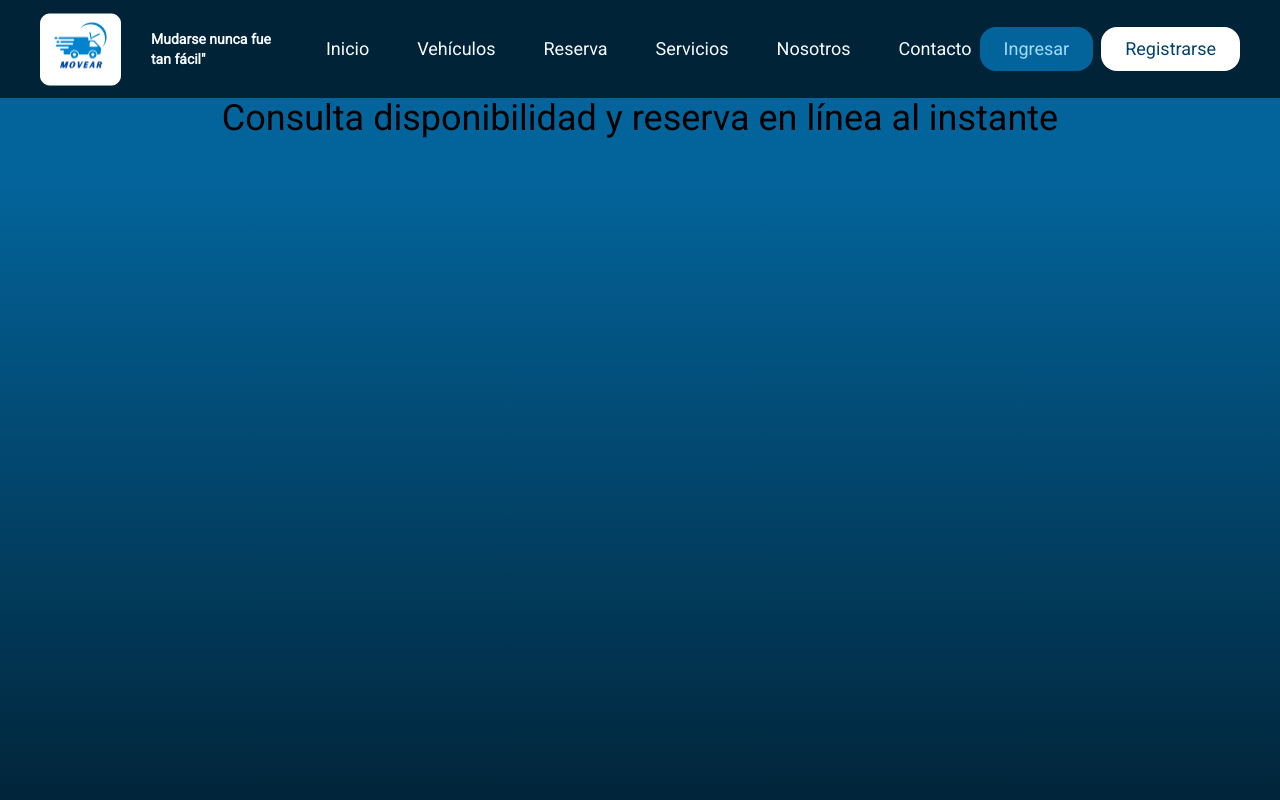
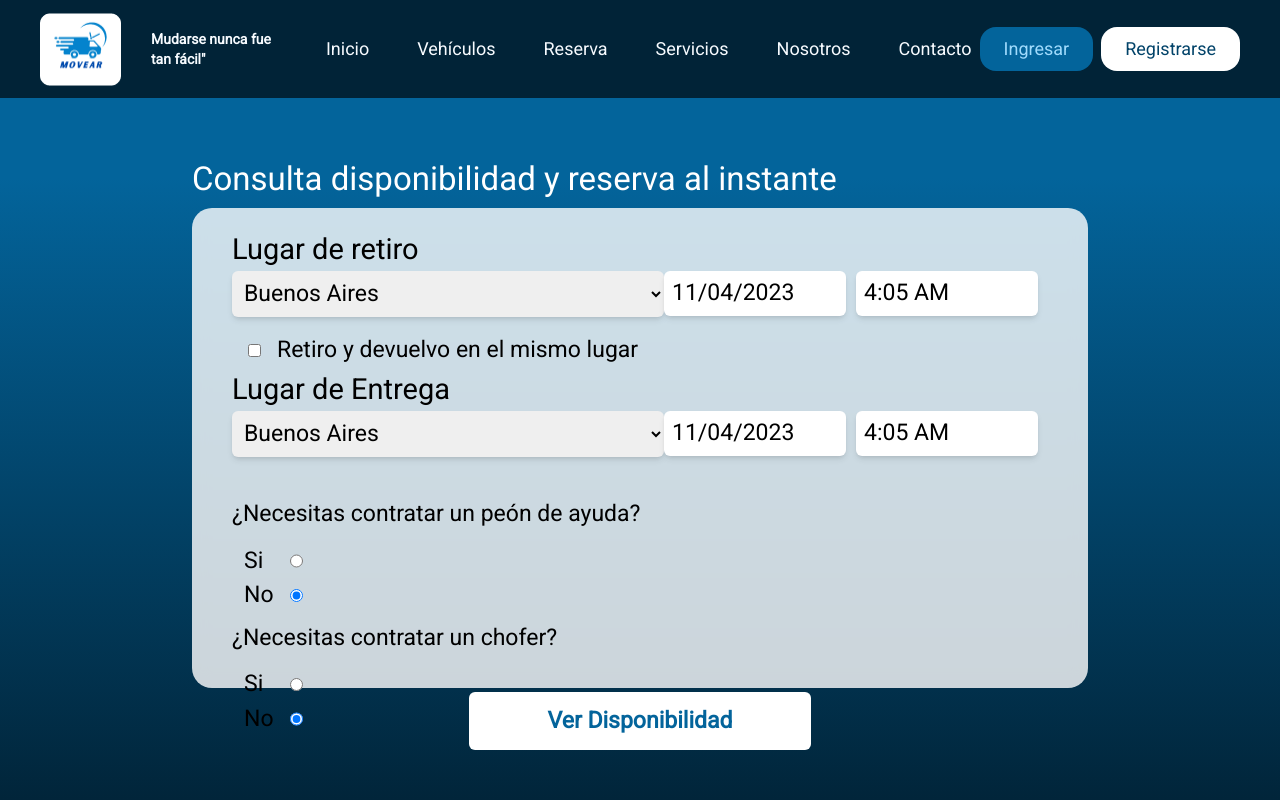
Before and after one commit to Nelsondmondragon/s7-12-m-javareact, a Next.js app in the folder frontend/: page /booking in a window 1280 px wide. Shown: the top 800 px of the page. Built offline with nearby package versions, Linux system fonts and the light colour scheme.

Commit message:
add styles from reservation2

```diff
--- a/frontend/src/app/booking/page.tsx
+++ b/frontend/src/app/booking/page.tsx
@@ -1,16 +1,16 @@
-'use client';
-import React, { useState } from 'react';
-import DatePicker from 'react-datepicker';
-import { registerLocale, setDefaultLocale } from 'react-datepicker';
-import es from 'date-fns/locale/es';
-import 'react-datepicker/dist/react-datepicker.css';
-import vehicles from '../../cars.json';
-import { useDispatch, useSelector } from 'react-redux';
-import { useRouter } from 'next/navigation';
-import { CustomButton } from '@/components/common/CustomButton';
+"use client";
+import React, { forwardRef, useState } from "react";
+import DatePicker from "react-datepicker";
+import { registerLocale, setDefaultLocale } from "react-datepicker";
+import es from "date-fns/locale/es";
+import "react-datepicker/dist/react-datepicker.css";
+import vehicles from "../../cars.json";
+import { useDispatch, useSelector } from "react-redux";
+import { useRouter } from "next/navigation";
+import { CustomButton } from "@/components/common/CustomButton";
+import { SelectForm } from "@/components/ui/SelectForm";
 
 export default function Booking() {
-
   const [startDate, setStartDate] = useState(new Date());
   const [endDate, setEndDate] = useState(new Date());
   const [startTime, setstartTime] = useState(new Date());
@@ -19,10 +19,9 @@ export default function Booking() {
   const [startPl, setStartPl] = useState("Buenos Aires");
   const [returnPl, setReturnPl] = useState("Buenos Aires");
 
-
   const router = useRouter();
 
-    registerLocale('es', es);
+  registerLocale("es", es);
 
   const onCategory = (cat) => {
     setCategory(cat.name);
@@ -40,20 +39,144 @@ export default function Booking() {
       category: category,
     };
 
-        // console.log(selection);
-        router.push(`/booking/${category}`)
+    console.log(selection);
+    router.push(`/booking/pick`);
     // const result = vehicles.filter(vh => vh.categoria === category)
     // // dispatch(setCategory(result))
     // console.log(result);
   };
 
+  const ExampleCustomInput = forwardRef(({ value, onClick }, ref) => (
+    <button
+      className="text-[23px] bg-white w-[182px] h-[45px] text-left pl-2 rounded-md border-gray-400 shadow-md"
+      onClick={onClick}
+      ref={ref}
+    >
+      {value}
+    </button>
+  ));
 
   return (
-        <section className="min-h-screen flex flex-col">
+    <section className="min-h-screen flex flex-col items-center">
+      <div className="flex flex-col gap-1 w-[70%]">
+        <h3 className="text-[33px] text-white mt-14">
+          Consulta disponibilidad y reserva al instante
+        </h3>
+        <div className="h-[60vh] rounded-[20px] bg-form backdrop-blur-[8px] px-10 py-5">
+          <p className="text-[29px]">Lugar de retiro</p>
+          <div className="flex justify-between">
+            <div className="w-[450px]">
+              <select
+                defaultValue={"default"}
+                className="w-full h-[46px] text-[23px] px-2 rounded-md border-gray-400 shadow-md"
+                //   onChange={(e) => setStartPl(e.target.value)}
+              >
+                <option value="Buenos Aires">Buenos Aires</option>
+                <option value="Córdoba">Córdoba</option>
+                <option value="Entre Ríos">Entre Ríos</option>
+                <option value="Santa Fé">Santa Fé</option>
+              </select>
+            </div>
+            <DatePicker
+              wrapperClassName="w-[200px]"
+              selected={startDate}
+              onChange={(date) => setStartDate(date)}
+              selectsStart
+              startDate={startDate}
+              endDate={endDate}
+              locale="es"
+              customInput={<ExampleCustomInput />}
+              dateFormat="dd/MM/yyyy"
+            />
 
-            <h3 className=' text-center text-4xl'>Consulta disponibilidad y reserva en línea al instante</h3>
+            <DatePicker
+              wrapperClassName="w-[200px]"
+              selected={startTime}
+              onChange={(date) => setstartTime(date)}
+              showTimeSelect
+              showTimeSelectOnly
+              timeIntervals={15}
+              timeCaption="Hora"
+              dateFormat="h:mm aa"
+              customInput={<ExampleCustomInput />}
+            />
+          </div>
 
+          <div className="flex gap-4 pl-4 mt-4">
+            <input type="checkbox" />
+            <p className="text-[23px] ">Retiro y devuelvo en el mismo lugar</p>
+          </div>
+          <p className="text-[29px]">Lugar de Entrega</p>
+          <div className="flex justify-between">
+            <div className="w-[450px]">
+              <select
+                defaultValue={"default"}
+                className="w-full h-[46px] text-[23px] px-2 rounded-md border-gray-400 shadow-md"
+                //   onChange={(e) => setStartPl(e.target.value)}
+              >
+                <option value="Buenos Aires">Buenos Aires</option>
+                <option value="Córdoba">Córdoba</option>
+                <option value="Entre Ríos">Entre Ríos</option>
+                <option value="Santa Fé">Santa Fé</option>
+              </select>
+            </div>
+            <DatePicker
+              wrapperClassName="w-[200px]"
+              selected={endDate}
+              onChange={(date) => setEndDate(date)}
+              selectsEnd
+              startDate={startDate}
+              endDate={endDate}
+              minDate={startDate}
+              locale="es"
+              customInput={<ExampleCustomInput />}
+              dateFormat="dd/MM/yyyy"
+            />
+            <DatePicker
+              wrapperClassName="w-[200px]"
+              selected={endTime}
+              onChange={(date) => setEndTime(date)}
+              showTimeSelect
+              showTimeSelectOnly
+              timeIntervals={15}
+              timeCaption="Hora"
+              dateFormat="h:mm aa"
+              customInput={<ExampleCustomInput />}
+            />
+          </div>
+          <div className="pt-10">
+            <div className="mb-2">
+              <p className=" text-[23px] mb-3">
+                ¿Necesitas contratar un peón de ayuda?
+              </p>
+              <div className="pl-3">
+                <div className="flex gap-4">
+                  <p className=" text-[23px] w-[30px]">Si</p>
+                  <input type="radio" name="helper" value="Yes" />
+                </div>
+                <div className="flex gap-4">
+                  <p className=" text-[23px] w-[30px]">No</p>
+                  <input type="radio" name="helper" value="No" defaultChecked />
+                </div>
+              </div>
+            </div>
+            <p className=" text-[23px] mb-3">¿Necesitas contratar un chofer?</p>
+            <div className="pl-3">
+              <div className="flex gap-4">
+                <p className=" text-[23px] w-[30px]">Si</p>
+                <input type="radio" name="driver" value="Yes" />
+              </div>
+              <div className="flex gap-4">
+                <p className=" text-[23px] w-[30px]">No</p>
+                <input type="radio" name="driver" value="No" defaultChecked />
+              </div>
+            </div>
+          </div>
+        </div>
+        <button className=" bg-white text-primary-600 text-[23px] font-bold w-[342px] m-auto py-3 rounded-md" onClick={onSearch}>
+          Ver Disponibilidad
+        </button>
+      </div>
     </section>
   );
-
 }
--- /dev/null
+++ b/frontend/src/components/ui/SelectForm.tsx
@@ -0,0 +1,16 @@
+
+export const SelectForm = () => {
+  return (
+    <select
+      type="text"
+      defaultValue={"default"}
+      className=" w-96"
+      //   onChange={(e) => setStartPl(e.target.value)}
+    >
+      <option value="Buenos Aires">Buenos Aires</option>
+      <option value="Córdoba">Córdoba</option>
+      <option value="Entre Ríos">Entre Ríos</option>
+      <option value="Santa Fé">Santa Fé</option>
+    </select>
+  );
+};
--- a/frontend/tailwind.config.js
+++ b/frontend/tailwind.config.js
@@ -40,6 +40,7 @@ module.exports = {
         info: '#0dcaf0',
         warning: '#ffc800',
         danger: '#dc3545',
+        form: 'rgba(255, 255, 255, 0.8)',
         light: {
           100: '#f7fbff',
           300: '#d6d6d6',
@@ -62,6 +63,9 @@ module.exports = {
       animation: {
         wiggle: 'wiggle 1s ease-in-out infinite',
       },
+      backdropFilter: {
+        'blur': 'blur(8px)',
+      }
     },
   },
   plugins: [],
```
Also changed, not shown: frontend/src/app/globals.css (+7 -0 lines). Lines whose indentation alone changed are shown as unchanged.
